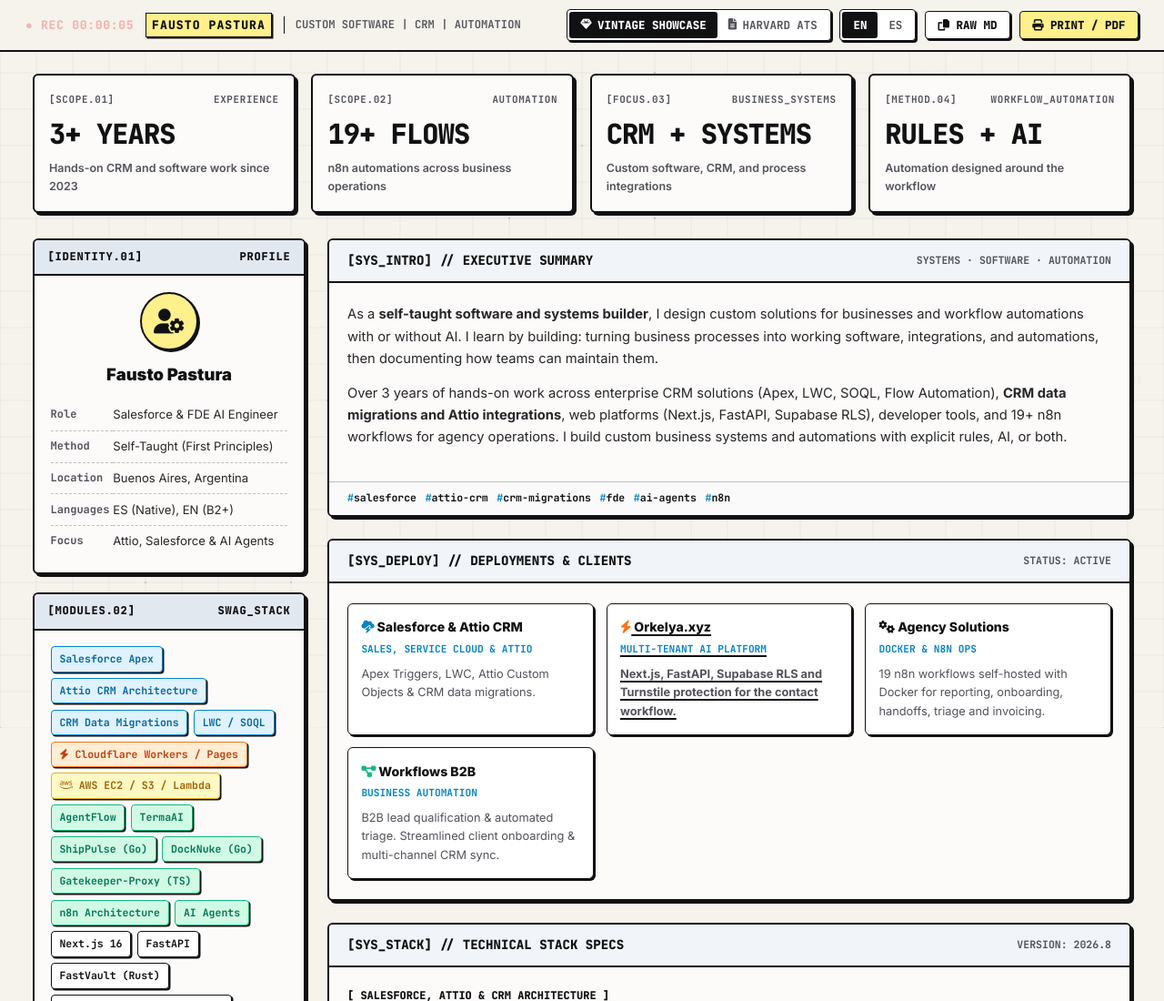
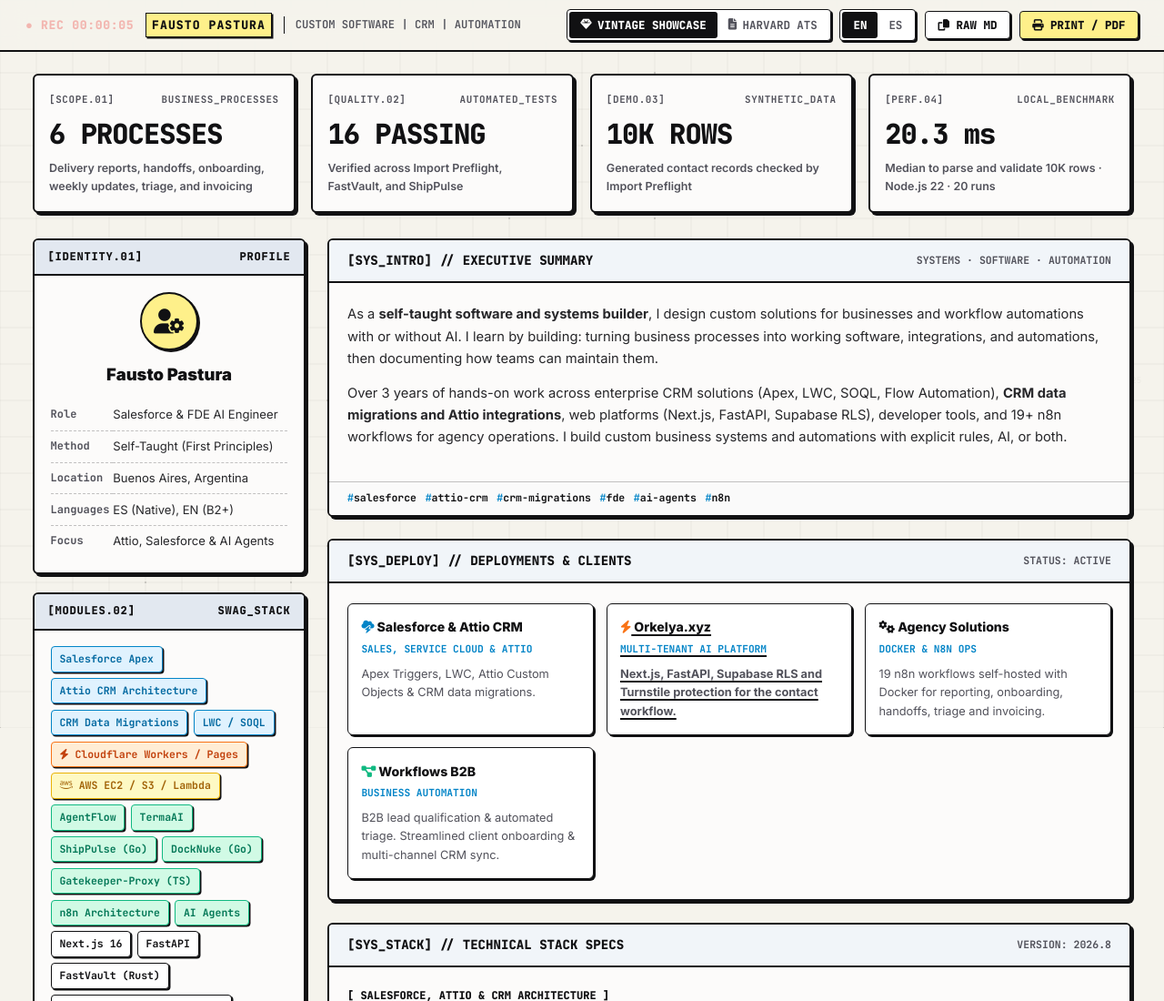
Before and after one commit to tatitoxt/Personal-Page, a plain HTML site: page resume-app/index.html in a window 1280 px wide. Shown: the top 1100 px of the page at 91% size. Drawn offline with Linux system fonts and the light colour scheme; a script that the page names is missing.

Commit message:
Replace portfolio tiles with verified metrics

```diff
--- a/resume-app/index.html
+++ b/resume-app/index.html
@@ -65,27 +65,27 @@
     <!-- EXPERIENCE AND WORK SCOPE -->
     <div class="metrics-strip portfolio-only no-print">
       <div class="vintage-card">
-        <div class="vintage-card-label"><span>[SCOPE.01]</span><span>EXPERIENCE</span></div>
-        <div class="metric-num">3+ YEARS</div>
-        <div class="metric-desc" data-en="Hands-on CRM and software work since 2023" data-es="Trabajo práctico en CRM y software desde 2023">Hands-on CRM and software work since 2023</div>
+        <div class="vintage-card-label"><span>[SCOPE.01]</span><span>BUSINESS_PROCESSES</span></div>
+        <div class="metric-num">6 PROCESSES</div>
+        <div class="metric-desc" data-en="Delivery reports, handoffs, onboarding, weekly updates, triage, and invoicing" data-es="Reportes de entrega, traspasos, onboarding, reportes semanales, triaje y facturación">Delivery reports, handoffs, onboarding, weekly updates, triage, and invoicing</div>
       </div>
 
       <div class="vintage-card">
-        <div class="vintage-card-label"><span>[SCOPE.02]</span><span>AUTOMATION</span></div>
-        <div class="metric-num">19+ FLOWS</div>
-        <div class="metric-desc" data-en="n8n automations across business operations" data-es="Automatizaciones n8n para operaciones de negocio">n8n automations across business operations</div>
+        <div class="vintage-card-label"><span>[QUALITY.02]</span><span>AUTOMATED_TESTS</span></div>
+        <div class="metric-num">16 PASSING</div>
+        <div class="metric-desc" data-en="Verified across Import Preflight, FastVault, and ShipPulse" data-es="Verificados en Import Preflight, FastVault y ShipPulse">Verified across Import Preflight, FastVault, and ShipPulse</div>
       </div>
 
       <div class="vintage-card">
-        <div class="vintage-card-label"><span>[FOCUS.03]</span><span>BUSINESS_SYSTEMS</span></div>
-        <div class="metric-num">CRM + SYSTEMS</div>
-        <div class="metric-desc" data-en="Custom software, CRM, and process integrations" data-es="Software a medida, CRM e integraciones de procesos">Custom software, CRM, and process integrations</div>
+        <div class="vintage-card-label"><span>[DEMO.03]</span><span>SYNTHETIC_DATA</span></div>
+        <div class="metric-num">10K ROWS</div>
+        <div class="metric-desc" data-en="Generated contact records checked by Import Preflight" data-es="Contactos sintéticos validados con Import Preflight">Generated contact records checked by Import Preflight</div>
       </div>
 
       <div class="vintage-card">
-        <div class="vintage-card-label"><span>[METHOD.04]</span><span>WORKFLOW_AUTOMATION</span></div>
-        <div class="metric-num">RULES + AI</div>
-        <div class="metric-desc" data-en="Automation designed around the workflow" data-es="Automatización diseñada según el proceso">Automation designed around the workflow</div>
+        <div class="vintage-card-label"><span>[PERF.04]</span><span>LOCAL_BENCHMARK</span></div>
+        <div class="metric-num">20.3 ms</div>
+        <div class="metric-desc" data-en="Median to parse and validate 10K rows · Node.js 22 · 20 runs" data-es="Mediana al analizar y validar 10K filas · Node.js 22 · 20 ejecuciones">Median to parse and validate 10K rows · Node.js 22 · 20 runs</div>
       </div>
     </div>
 
```
